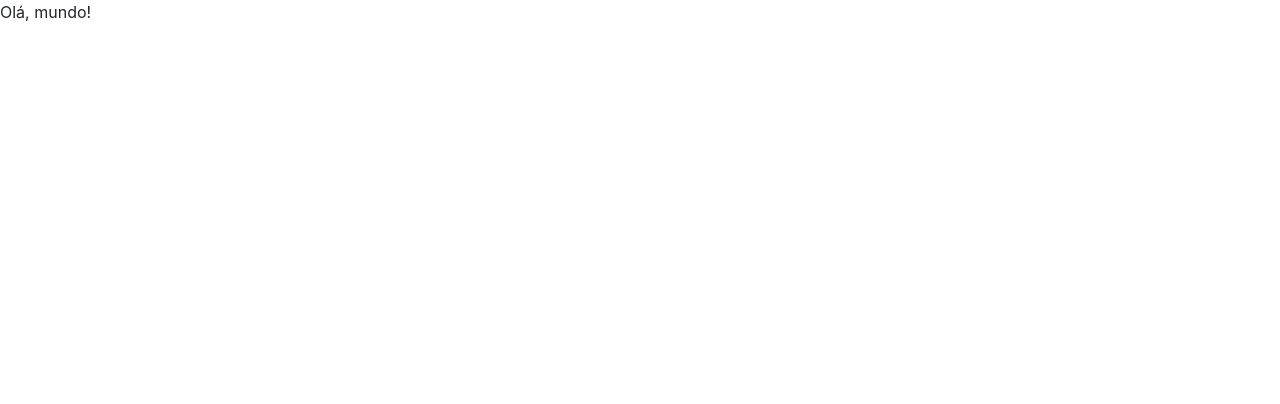
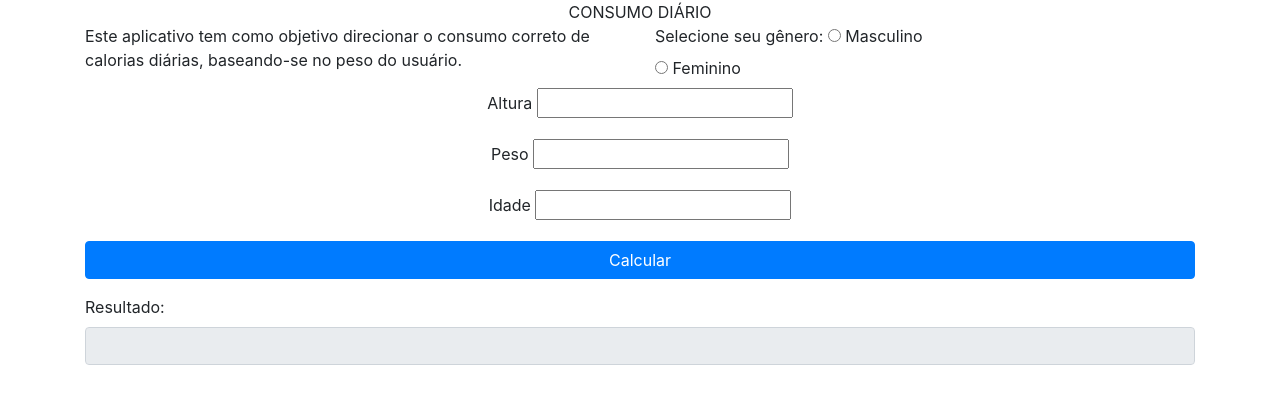
Before and after one commit to Nytezerak/introducaoMonaca, a website: page www/index.html in a window 1280 px wide. Drawn offline with Linux system fonts and the light colour scheme.

Commit message:
Html formado

```diff
--- a/www/index.html
+++ b/www/index.html
@@ -8,6 +8,7 @@
 
   <script src="components/loader.js"></script>
   <script src="lib/jquery-3.5.1.min.js"></script>
+  <script src="components/acao.js"></script>
 
   <link rel="stylesheet" href="components/loader.css">
   <link rel="stylesheet" href="css/style.css">
@@ -18,6 +19,51 @@
   </script>
 </head>
 <body>
-Olá, mundo!
+  <div class="container">
+    <div class="row">
+        <div class="col-12 text-center">
+          CONSUMO DIÁRIO
+        </div>
+        <br>
+        <div id="body" class="col-6">
+          Este aplicativo tem como objetivo direcionar o consumo correto de calorias diárias, baseando-se no peso do usuário.
+        </div>
+        <div id="genero" class="col-6">
+          Selecione seu gênero:
+          <input type="radio" id="male" name="gender" value="male">
+          <label for="male">Masculino</label><br>
+          <input type="radio" id="female" name="gender" value="female">
+          <label for="female">Feminino</label><br>
+        </div>
+    </div>
+    <div class="row">
+      <div class="col-12 form-group text-center">
+       <label for="altura">Altura</label>
+        <input type="text" id="altura" name="altura">
+      </div>
+    <div class="col-12 form-group text-block text-center">
+        <label for="peso">Peso</label>
+        <input type="text" id="peso" name="peso">
+    </div>
+    <div class="col-12 form-group text-center">
+        <label for="idade">Idade</label>
+        <input type="text" id="idade" name="idade">
+    </div>
+    </div>
+    <div class="row">
+        <div class="col-12">
+          <div class="form-group">
+            <button class="btn btn-primary btn-block">Calcular</button>
+          </div>
+        </div>
+    <div class="col-12">
+      <div class="form-group">
+        <label for="">Resultado: </label>
+        <input type="text" class="form-control" readonly id="resp">
+      </div>
+    </div>
+    </div>
+    </div>
+  </div>
 </body>
 </html>
```
